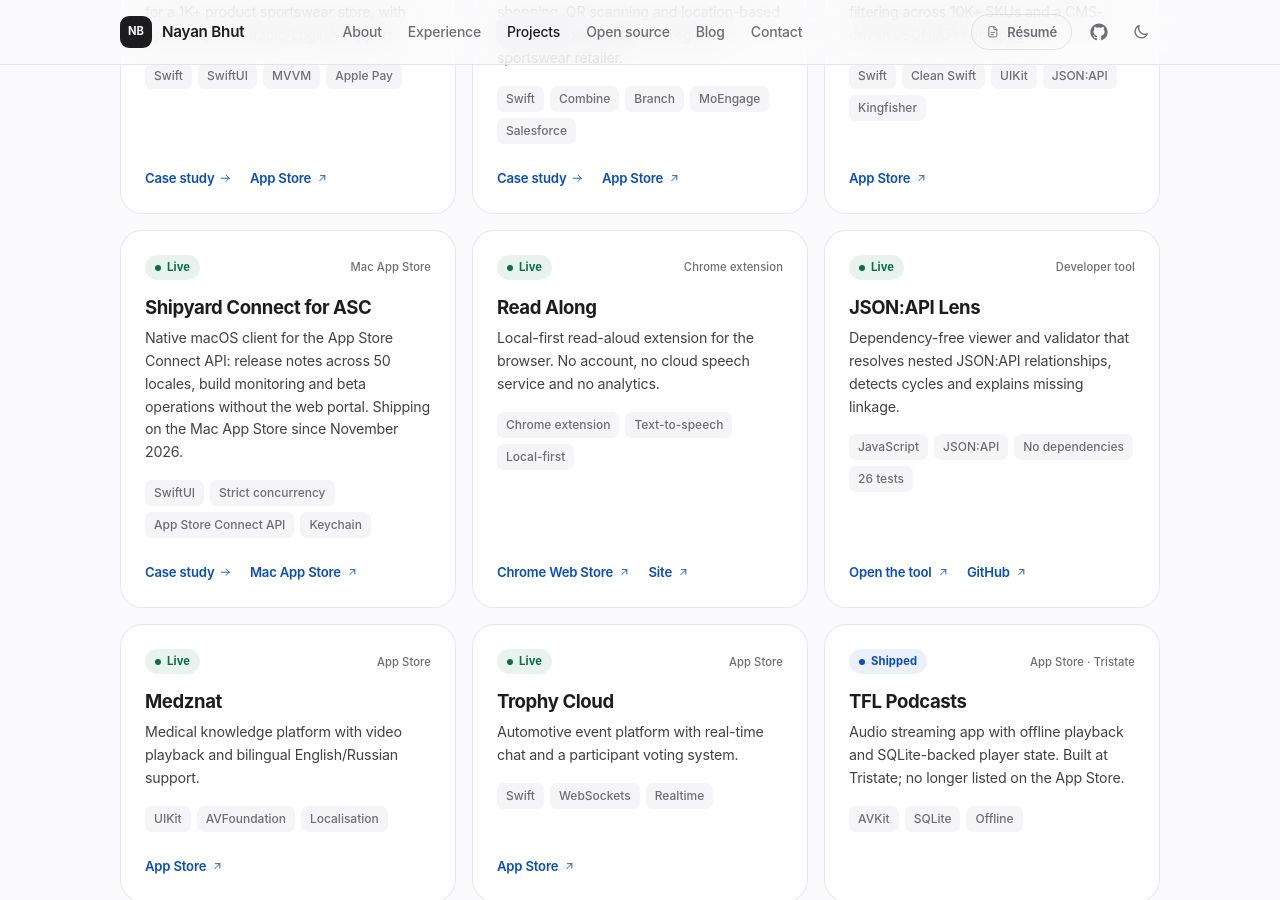
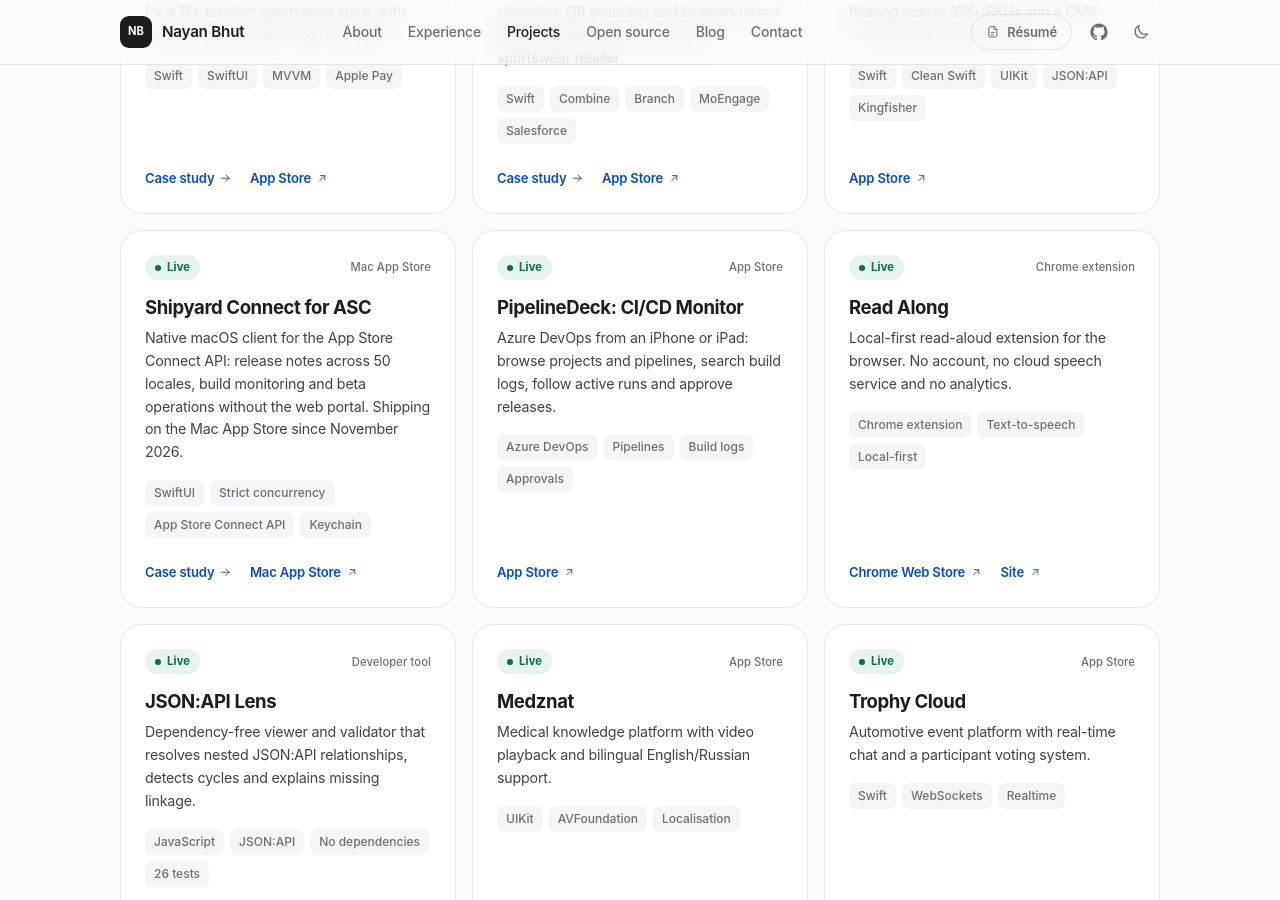
Before and after one commit to NayanBhut/NayanBhut.github.io, a Jekyll site: the page built from index.html, in a window 1280 px wide and 900 px high, scrolled down 3626 px. Built offline with Jekyll 4.4.1, drawn with Linux system fonts in a browser that asks for light colours.

Commit message:
Add PipelineDeck: CI/CD Monitor to the shipped work grid
The Azure DevOps client shipped on 9 November 2026 and was missing from
the portfolio.

```diff
--- a/index.html
+++ b/index.html
@@ -316,6 +316,24 @@ description: "Senior iOS engineer with 8+ years building Swift apps for Nike ME,
       <li class="project-card" data-reveal>
         <div class="card-top">
           <span class="status status-live">Live</span>
+          <span class="card-kind">App Store</span>
+        </div>
+        <h3>PipelineDeck: CI/CD Monitor</h3>
+        <p>
+          Azure DevOps from an iPhone or iPad: browse projects and pipelines, search build logs,
+          follow active runs and approve releases.
+        </p>
+        <ul class="chips" aria-label="Stack">
+          <li>Azure DevOps</li><li>Pipelines</li><li>Build logs</li><li>Approvals</li>
+        </ul>
+        <div class="card-links">
+          <a href="https://apps.apple.com/us/app/pipelinedeck-ci-cd-monitor/id6828979702" target="_blank" rel="noopener">App Store {% include icon.html name="arrow-up-right" %}</a>
+        </div>
+      </li>
+
+      <li class="project-card" data-reveal>
+        <div class="card-top">
+          <span class="status status-live">Live</span>
           <span class="card-kind">Chrome extension</span>
         </div>
         <h3>Read Along</h3>
```
